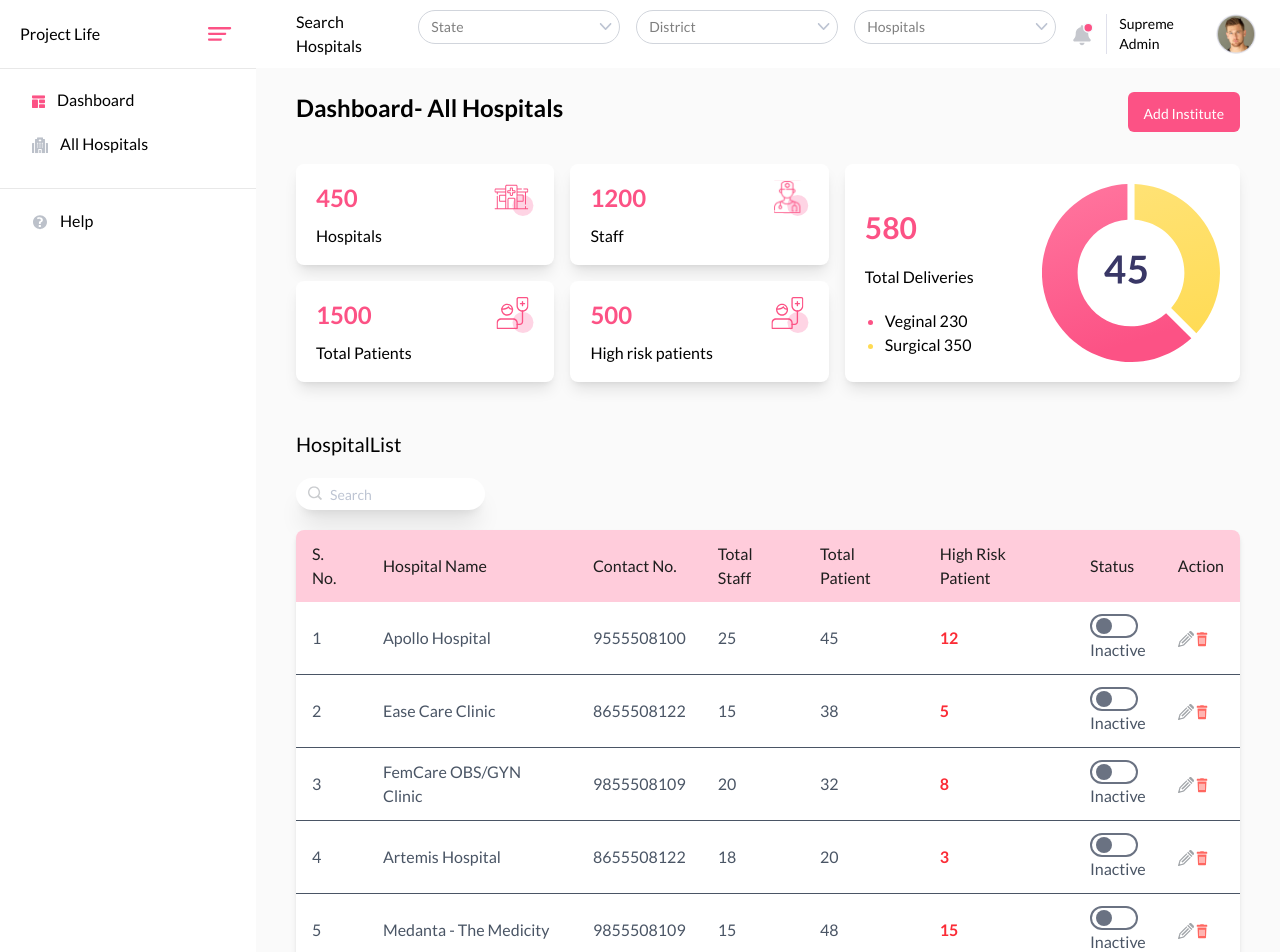
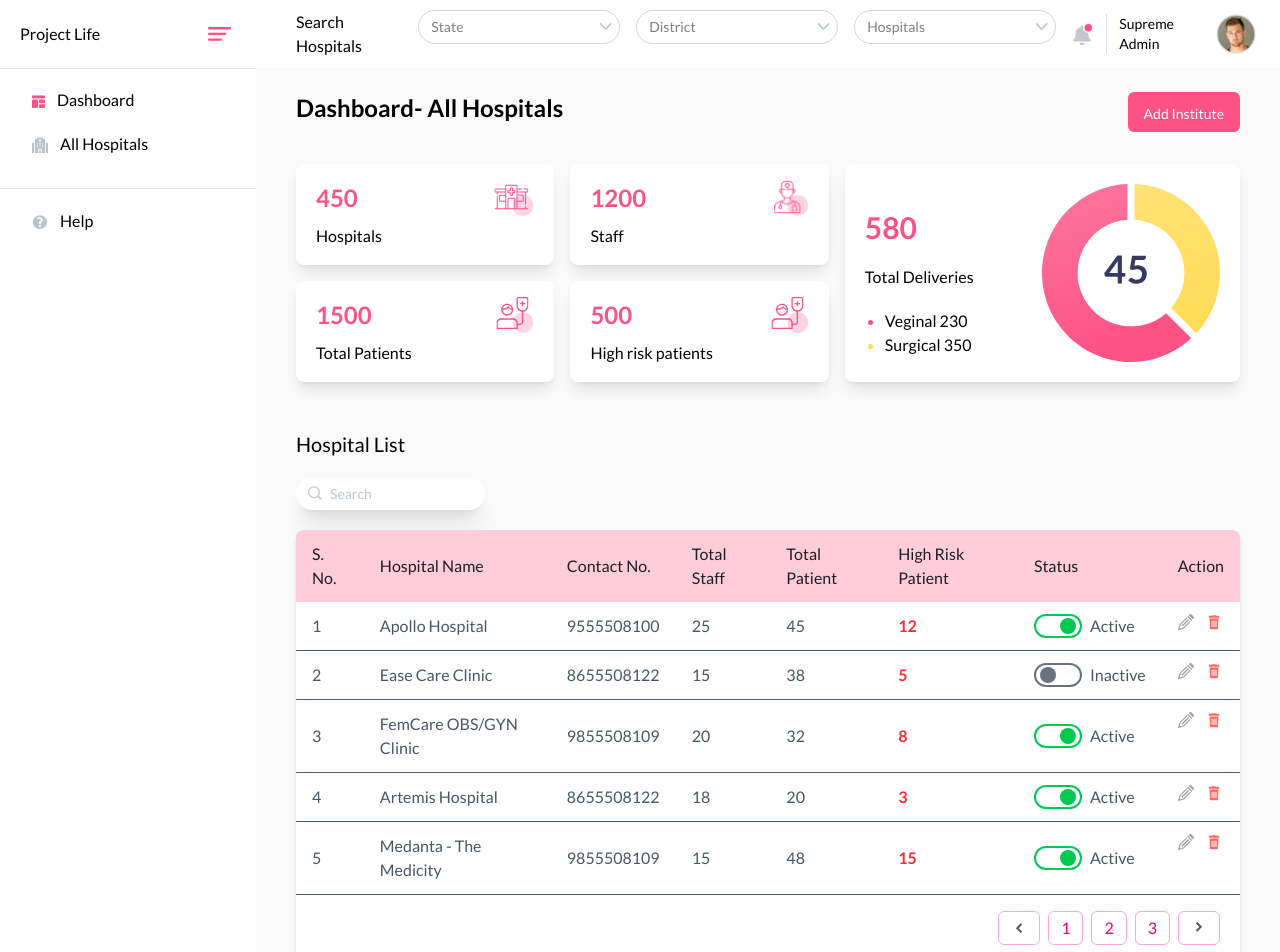
Before and after one commit to heysbr/project-life, a Next.js app: page /dashboard in a window 1280 px wide. Shown: the top 952 px of the page. Built offline with nearby package versions, Linux system fonts and the light colour scheme.

Commit message:
feat: update HospitalList, SmallCard, Stats, and Table components for improved functionality and styling

```diff
--- a/src/components/dashboard/HospitalList.jsx
+++ b/src/components/dashboard/HospitalList.jsx
@@ -6,20 +6,13 @@ import TableComponent from "./Table";
 export default function HospitalList() {
   return (
     <div className="mx-10">
-      <h1 className="text-xl font-medium mt-10 mb-5">HospitalList</h1>
-      <div className="flex rounded-4xl px-3 py-1 items-center bg-white w-1/5 h-8 shadow-xl mb-5">
-        <Image src={search} alt="down" className="  " />
-        <span className="ml-2 text-[#A0A4A8] ">
-          <input
-            type="text"
-            id="search"
-            name="search"
-            placeholder="Search"
-            className="   placeholder-[#BEC5D3] text-sm focus:outline-none"
-          />
-        </span>
+      <h1 className="text-xl font-medium mt-10 mb-5">Hospital List</h1>
+      <div className="flex items-center bg-white rounded-4xl px-3 py-1 w-1/5 h-8 shadow-xl mb-5">
+        <Image src={search} alt="search" />
+        <input type="text" id="search" name="search" placeholder="Search"
+        className="ml-2 placeholder-[#BEC5D3] text-sm text-[#A0A4A8] focus:outline-none bg-transparent w-full" />
       </div>
-      <TableComponent/>
+      <TableComponent />
     </div>
   );
 }
--- a/src/components/dashboard/Stats.jsx
+++ b/src/components/dashboard/Stats.jsx
@@ -20,7 +20,7 @@ export default function Stats() {
     <div className="mx-10">
       <PageTitle title={"Dashboard- All Hospitals"} btnLabel={"Add Institute"} />
         <div className="flex flex-row">
-          <SmallCard />
+          <SmallCard data={data} />
           <LargeCard name={"Total Deliveries"} num={"580"} icon={Pie} />
         </div>
     </div>
--- a/src/components/dashboard/Table.jsx
+++ b/src/components/dashboard/Table.jsx
@@ -55,68 +55,66 @@ const tableData = [
   },
 ];
 
-const ToggleButton = () => {
-  const [isActive, setIsActive] = useState(false);
-
-  const background = isActive ? "border-green-500" : "border-gray-500";
-
-  const toggleClass = isActive
-    ? "bg-green-500 translate-x-5"
-    : "bg-gray-500 translate-x-0";
-
+const ToggleButton = ({ active }) => {
+  const [isActive, setIsActive] = useState(active === "Active");
   return (
-    <>
+    <div className="flex items-center gap-2">
       <div
-        className={`w-12 h-6 flex items-center  bg-transparent ${background} border-2 rounded-full p-1 cursor-pointer`}
-        onClick={() => setIsActive(!isActive)}
+        className={`w-12 h-6 flex items-center bg-transparent border-2 rounded-full p-1 cursor-pointer ${
+          isActive ? "border-green-500" : "border-gray-500"
+        }`}
+        onClick={() => setIsActive((v) => !v)}
       >
         <div
-          className={`w-4 h-4 rounded-full transition-transform duration-300 ${toggleClass}`}
-        ></div>
+          className={`w-4 h-4 rounded-full transition-transform duration-300 ${
+            isActive ? "bg-green-500 translate-x-5" : "bg-gray-500 translate-x-0"
+          }`}
+        />
       </div>
-      {isActive ? <p>Active</p> : <p>Inactive</p>}
-    </>
+      <span>{isActive ? "Active" : "Inactive"}</span>
+    </div>
   );
 };
 
-export default function Table() {
-  return (
-    <div className="flex items-center  w-full  pb-10 ">
-      <div className=" bg-white shadow-md rounded-lg w-full overflow-hidden">
+const headers = [
+  "S. No.",
+  "Hospital Name",
+  "Contact No.",
+  "Total Staff",
+  "Total Patient",
+  "High Risk Patient",
+  "Status",
+  "Action",
+];
+
+const Table = () => (
+  <div className="flex items-center w-full pb-10">
+    <div className="bg-white shadow-md rounded-lg w-full overflow-hidden">
       <table className="border-collapse w-full">
-          <thead className="w-full bg-[#FFCCDB]">
+        <thead className="bg-[#FFCCDB]">
           <tr className="text-[#1E1E1E]">
-              <th className="py-3 px-4 text-left font-medium ">S. No.</th>
-              <th className="py-3 px-4 text-left font-medium ">
-                Hospital Name
+            {headers.map((header) => (
+              <th key={header} className="py-3 px-4 text-left font-medium">
+                {header}
               </th>
-              <th className="py-3 px-4 text-left font-medium ">Contact No.</th>
-              <th className="py-3 px-4 text-left font-medium ">Total Staff</th>
-              <th className="py-3 px-4 text-left font-medium ">
-                Total Patient
-              </th>
-              <th className="py-3 px-4 text-left font-medium ">
-                High Risk Patient
-              </th>
-              <th className="py-3 px-4 text-left font-medium ">Status</th>
-              <th className="py-3 px-4 text-left font-medium  ">Action</th>
+            ))}
           </tr>
         </thead>
         <tbody className="text-gray-600">
-            {tableData.map((data, index) => (
+          {tableData.map((data, idx) => (
             <tr key={data.id} className="border-b hover:bg-pink-50">
-                <td className="py-3 px-4">{index + 1}</td>
+              <td className="py-3 px-4">{idx + 1}</td>
               <td className="py-3 px-4">{data.hospitalName}</td>
               <td className="py-3 px-4">{data.contactNo}</td>
-                <td className="py-3 px-4">{data.totalStaff} </td>
-                <td className="py-3 px-4">{data.totalPatient} </td>
+              <td className="py-3 px-4">{data.totalStaff}</td>
+              <td className="py-3 px-4">{data.totalPatient}</td>
               <td className="py-3 px-4 text-red-500 font-bold">
                 {data.highRiskPatient}
               </td>
-                <td className="py-3 px-4 items-center">
-                  <ToggleButton />
+              <td className="py-3 px-4">
+                <ToggleButton active={data.status} />
               </td>
-                <td className="py-3 px-4">
+              <td className="py-3 px-4 flex items-center gap-3">
                 <Image src={Edit} alt="edit" className="inline" />
                 <Image src={Delete} alt="delete" className="inline" />
               </td>
@@ -124,24 +122,24 @@ export default function Table() {
           ))}
         </tbody>
       </table>
-        <div className="flex justify-end p-4 ">
-          <button className="px-3 py-1 mx-1 text-pink-600 bg-white border border-pink-300 rounded-md hover:bg-pink-200">
-            <Image src={Arrow} alt="arrow" className="rotate-180" />
+      <div className="flex justify-end p-4">
+        {[
+          <Image key="prev" src={Arrow} alt="prev" className="rotate-180" />,
+          1,
+          2,
+          3,
+          <Image key="next" src={Arrow} alt="next" />,
+        ].map((item, idx) => (
+          <button
+            key={idx}
+            className="px-3 py-1 mx-1 text-pink-600 bg-white border border-pink-300 rounded-md hover:bg-pink-200"
+          >
+            {item}
           </button>
-          <button className="px-3 py-1 mx-1 text-pink-600 bg-white border border-pink-300 rounded-md hover:bg-pink-200">
-            1
-          </button>
-          <button className="px-3 py-1 mx-1 text-pink-600 bg-white border border-pink-300 rounded-md hover:bg-pink-200">
-            2
-          </button>
-          <button className="px-3 py-1 mx-1 text-pink-600 bg-white border border-pink-300 rounded-md hover:bg-pink-200">
-            3
-          </button>
-          <button className="px-3 py-1 mx-1 text-pink-600 bg-white border border-pink-300 rounded-md hover:bg-pink-200">
-            <Image src={Arrow} alt="arrow" className="" />
-          </button>
+        ))}
       </div>
     </div>
   </div>
 );
-}
+
+export default Table;
```
Also changed, not shown: src/components/dashboard/SmallCard.jsx (+3 -6 lines). Lines whose indentation alone changed are shown as unchanged.
